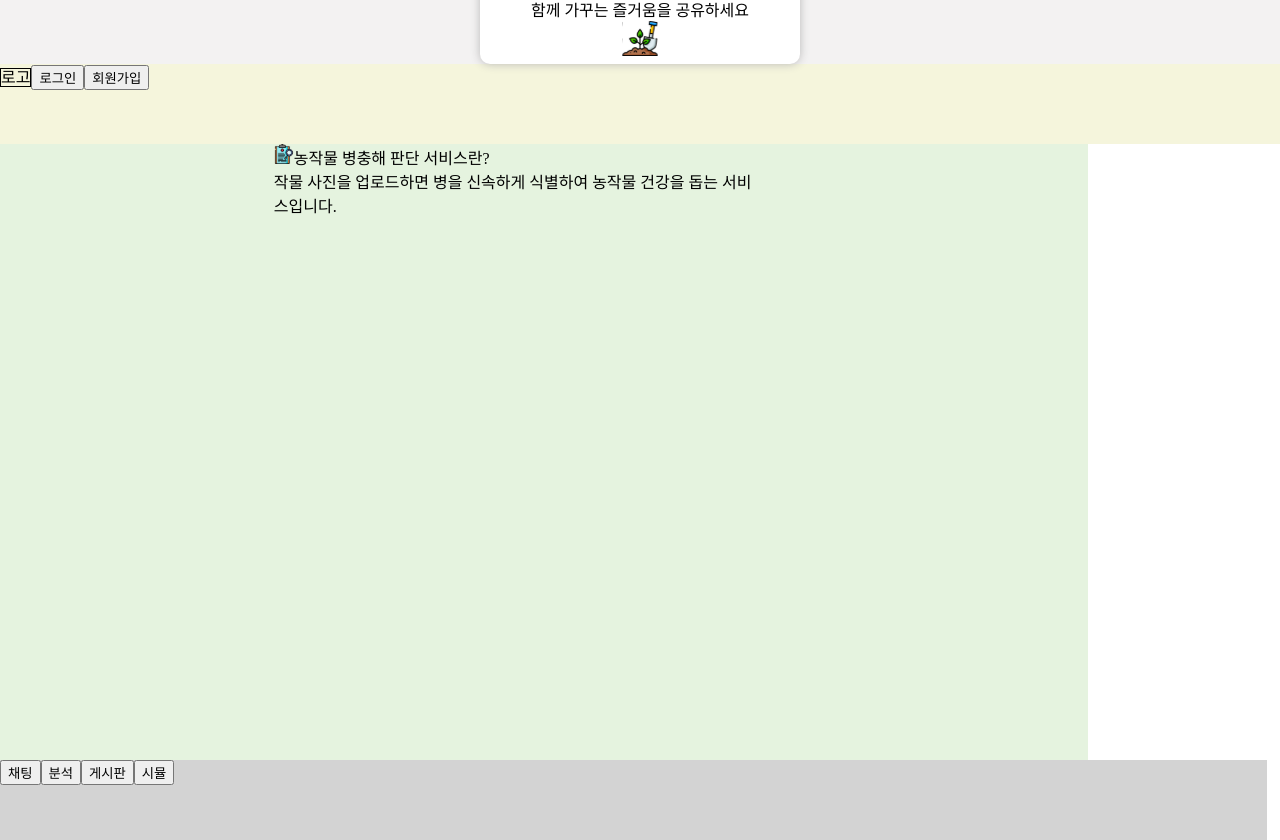
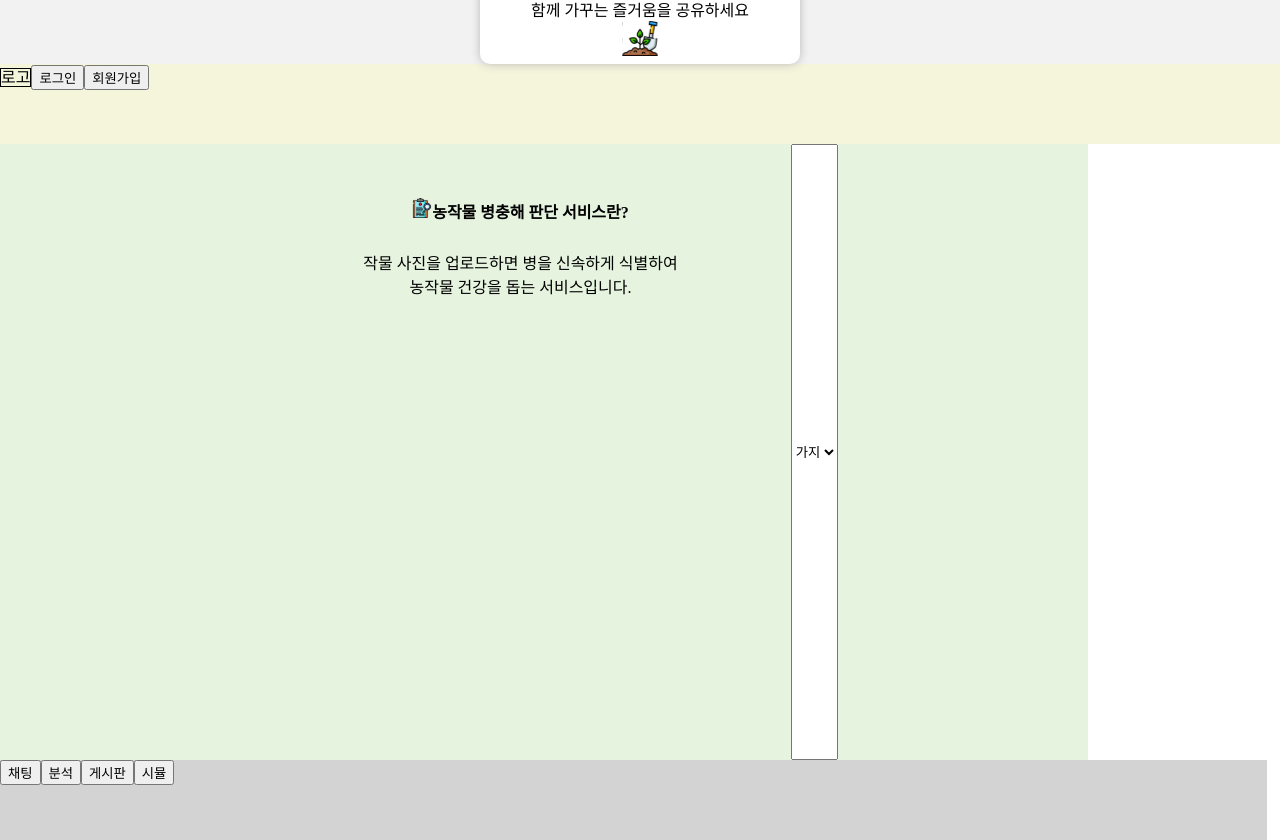
Before and after one commit to Garden-Doctor/GardenDoctor, a React (Create React App) app in the folder garden-doctor/: page /imageAI in a window 1280 px wide. Shown: the part 416-1256 px from the top of the page. Built offline with nearby package versions, Linux system fonts and the light colour scheme.

Commit message:
병충해 진단 페이지 만드는중(상단바를 pull하기 위한 커밋)

```diff
--- a/garden-doctor/src/components/imageAI/Dignose.js
+++ b/garden-doctor/src/components/imageAI/Dignose.js
@@ -7,13 +7,18 @@ const Dignose = () => {
     <div className="dignose-main-container">
       <div className="introduce">
         <img src={Dignose2} />
-        <span>농작물 병충해 판단 서비스란?</span>
+        <span className="title">농작물 병충해 판단 서비스란?</span>
         <br></br>
         <div className="introduceDetails">
           작물 사진을 업로드하면 병을 신속하게 식별하여 농작물 건강을 돕는
           서비스입니다.
         </div>
       </div>
+
+      <select name="selectPlant" className="selectPlant">
+        <option value="">가지</option>
+        <option value="">가지</option>
+      </select>
     </div>
   );
 };
--- a/garden-doctor/src/sytles/dignose.scss
+++ b/garden-doctor/src/sytles/dignose.scss
@@ -13,5 +13,21 @@ $color: rgb(229, 243, 223);
 }
 
 .introduceDetails {
-  width: 90%;
+  width: 60%;
+  margin-top: 5%;
+  text-align: center;
 }
+
+.introduce img {
+  max-width: 100%;
+  height: auto;
+}
+
+.introduce {
+  margin-top: 5%;
+  text-align: -webkit-center;
+}
+
+.title {
+  font-weight: bold;
+}
```
